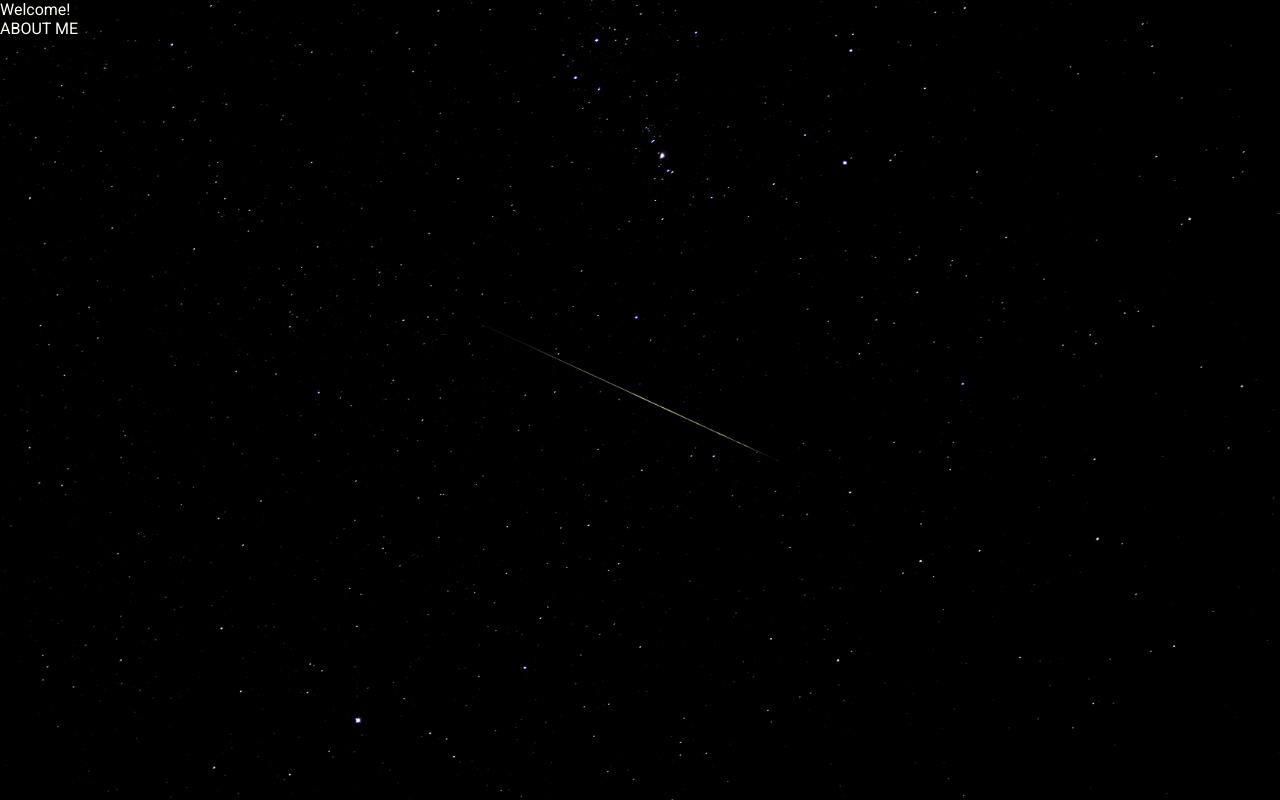
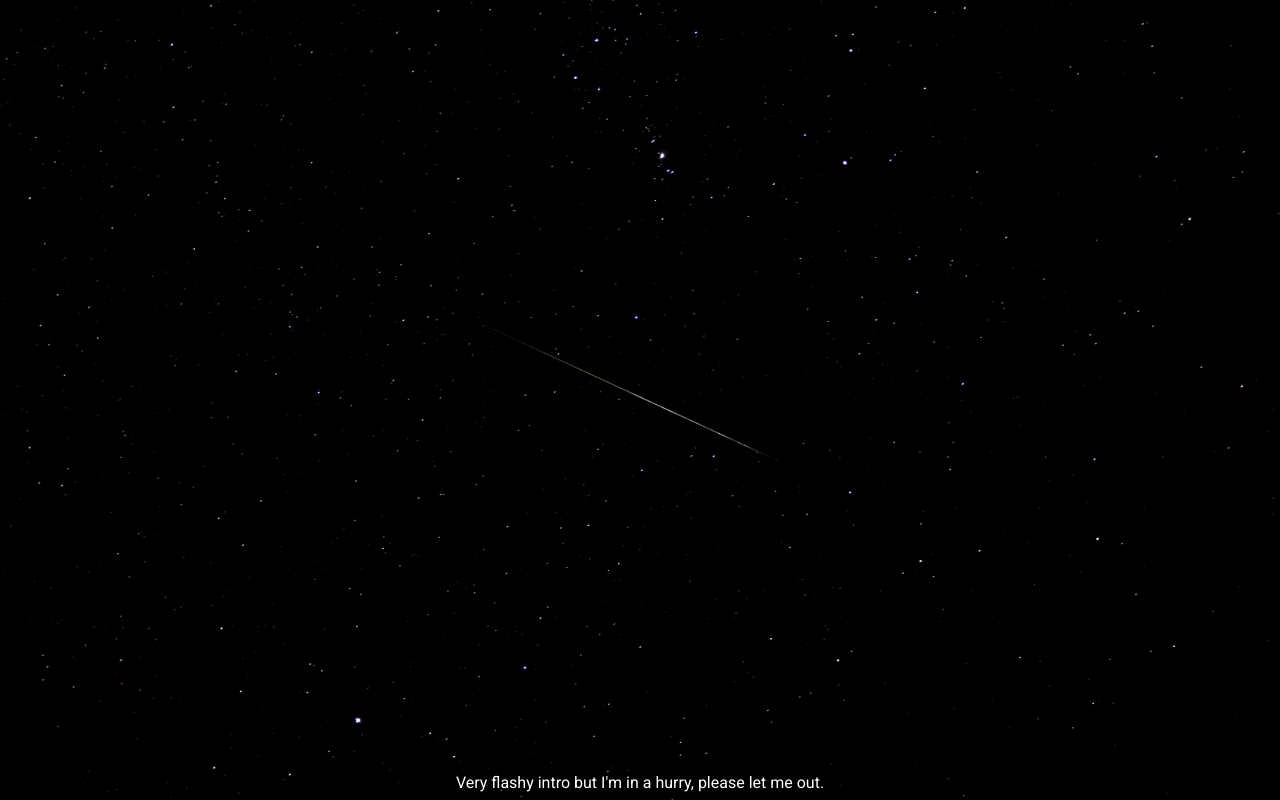
Before and after one commit to birkheadc/colby, a React app in the folder colby_front/: page / in a window 1280 px wide. Built offline with nearby package versions, Linux system fonts and the light colour scheme.

Commit message:
Add skip link to welcome page

```diff
--- a/colby_front/src/components/mainWindow/pages/welcomePage/WelcomePage.css
+++ b/colby_front/src/components/mainWindow/pages/welcomePage/WelcomePage.css
@@ -0,0 +1,18 @@
+div.welcome-page-wrapper {
+  position: fixed;
+  width: 100%;
+  height: 100%;
+}
+
+div.welcome-game-wrapper {
+  background-color: blue;
+}
+
+.welcome-page-skip-link {
+  position: absolute;
+  bottom: 0%;
+  left: 0%;
+  right: 0%;
+  text-align: center;
+  padding-bottom: 0.5em;
+}
--- a/colby_front/src/components/mainWindow/pages/welcomePage/WelcomePage.tsx
+++ b/colby_front/src/components/mainWindow/pages/welcomePage/WelcomePage.tsx
@@ -9,8 +9,12 @@ interface IWelcomePageProps {
 function WelcomePage(props: IWelcomePageProps) {
   return (
     <main>
-      <h1>Welcome!</h1>
-      <NavLink to="/about">ABOUT ME</NavLink>
+      <div className='welcome-page-wrapper'>
+        <div className='welcome-game-wrapper'>
+
+        </div>
+        <NavLink className='welcome-page-skip-link' to='/about'>Very flashy intro but I'm in a hurry, please let me out.</NavLink>
+      </div>
     </main>
   );
 }
```
